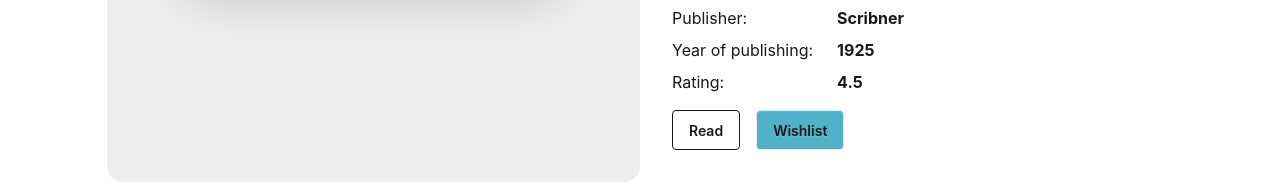
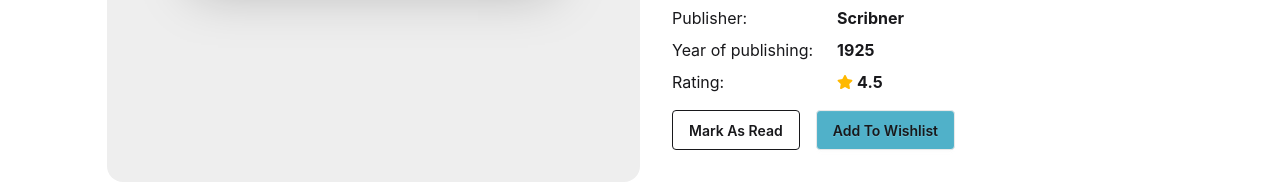
Before and after one commit to ahmadraiyano/boipoka, a React (Vite) app: page /details/1 in a window 1280 px wide. Shown: the part 767-952 px from the top of the page. Built offline with nearby package versions, Linux system fonts and the light colour scheme.

Commit message:
stored mark as read to local storage

```diff
--- a/src/pages/Details/Details.jsx
+++ b/src/pages/Details/Details.jsx
@@ -1,5 +1,7 @@
 import React from "react";
+import { FaStar } from "react-icons/fa";
 import { useLoaderData, useParams } from "react-router";
+import { addToBookDB } from "../../utilities/addToDB";
 
 const Details = () => {
   const { id } = useParams();
@@ -18,6 +20,10 @@ const Details = () => {
     yearOfPublishing,
     rating,
   } = detail;
+
+  const handleMarkAsRead = id => {
+    addToBookDB(id)
+  }
 
   return (
     <div className="flex flex-col lg:flex-row my-8">
@@ -55,13 +61,13 @@ const Details = () => {
             <p>{totalPages}</p>
             <p>{publisher}</p>
             <p>{yearOfPublishing}</p>
-            <p>{rating}</p>
+            <p className="flex gap-1 items-center"><span className="text-amber-400"><FaStar /></span>{rating}</p>
           </div>
         </div>
         <div className="mt-4 flex gap-4">
-          <button className="btn btn-outline">Read</button>
+          <button onClick={()=>handleMarkAsRead(id)} className="btn btn-outline">Mark As Read</button>
           <button className="btn bg-[#50B1C9] hover:bg-gray-200">
-            Wishlist
+            Add To Wishlist
           </button>
         </div>
       </div>
--- a/src/pages/ErrorPage/ErrorPage.jsx
+++ b/src/pages/ErrorPage/ErrorPage.jsx
@@ -1,4 +1,4 @@
-import React from 'react';
+import React from "react";
 
 const ErrorPage = () => {
     return (
--- /dev/null
+++ b/src/utilities/addToDB.js
@@ -0,0 +1,23 @@
+const getStoredBook = () => {
+    const getStoredBookStr = localStorage.getItem("readList")
+
+    if(getStoredBookStr) {
+        const parseStoredBook = JSON.parse(getStoredBookStr)
+        return parseStoredBook
+    } else {
+        return []
+    }
+}
+const addToBookDB = id => {
+    const storedBook = getStoredBook()
+
+    if(storedBook.includes(id)) {
+        alert("This book already exists")
+    } else {
+        storedBook.push(id)
+        const data = JSON.stringify(storedBook)
+        localStorage.setItem("readList", data)
+    }
+}
+
+export {addToBookDB}
```
